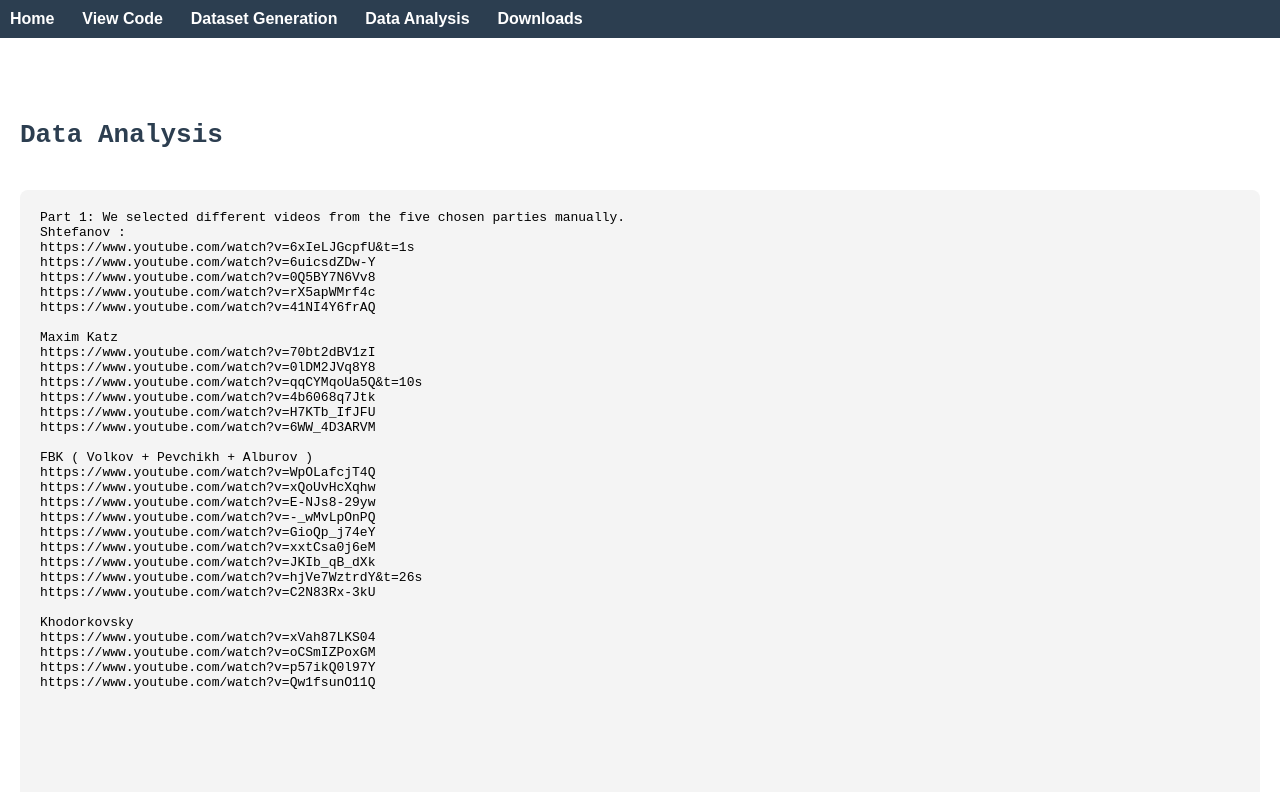
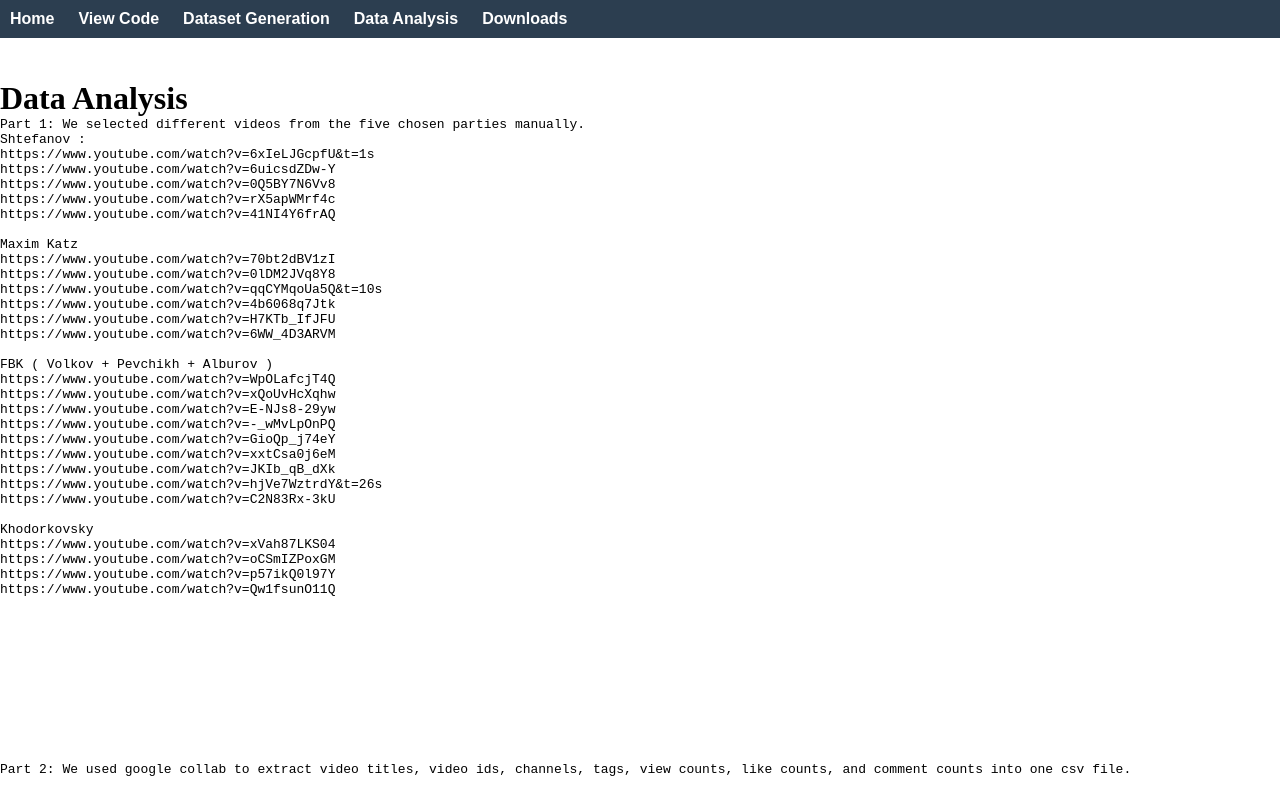
Before and after one commit to mmonzonsaenz/SNA2, a plain HTML site: page dataset.html in a window 1280 px wide. Shown: the top 792 px of the page. Drawn offline with Linux system fonts and the light colour scheme.

Commit message:
Update dataset.html
made nav bar fully homogenous

```diff
--- a/dataset.html
+++ b/dataset.html
@@ -10,27 +10,18 @@
   box-sizing: border-box;
 }
 
-    html, body {
-      height: 100%;
-      width: 100%;
-    }
-
 body {
-      font-family: monospace;
-      background-color: white;
-      color: #000;
-      padding: 0;
-      padding-top: 80px; /* space for fixed nav */
+  padding-top: 80px; /* creates space for the fixed navbar */
 }
 
 nav {
   background-color: #2c3e50;
   padding: 10px;
   width: 100%;
-      position: fixed;
-      top: 0;
-      left: 0;
-      z-index: 1000;
+  position: fixed;  /* makes navbar fixed */
+  top: 0;           /* aligns to top */
+  left: 0;          /* aligns to left */
+  z-index: 1000;    /* ensures it stays above other content */
 }
 
 nav a {
@@ -45,36 +36,6 @@
   text-decoration: underline;
 }
 
-    pre {
-      background-color: #f4f4f4;
-      color: #000;
-      padding: 20px;
-      border-radius: 8px;
-      overflow-x: auto;
-      white-space: pre-wrap;
-      margin: 40px 20px;
-    }
-
-    h1, h2 {
-      color: #2c3e50;
-      margin: 40px 20px 20px;
-    }
-
-    a {
-      color: #2c3e50;
-      text-decoration: none;
-    }
-
-    a:hover {
-      text-decoration: underline;
-    }
-
-    .container {
-      margin: 40px 20px;
-      padding: 20px;
-      background-color: #f4f4f4;
-      border-radius: 8px;
-    }
   </style>
 </head>
 <body>
```
Lines whose indentation alone changed are shown as unchanged.
